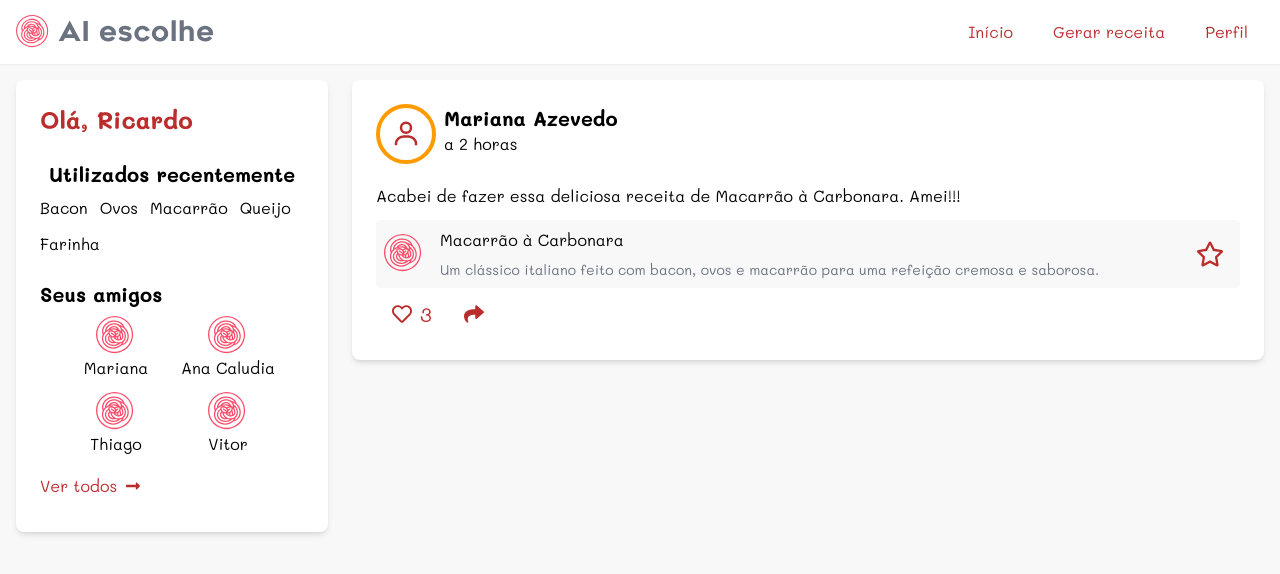
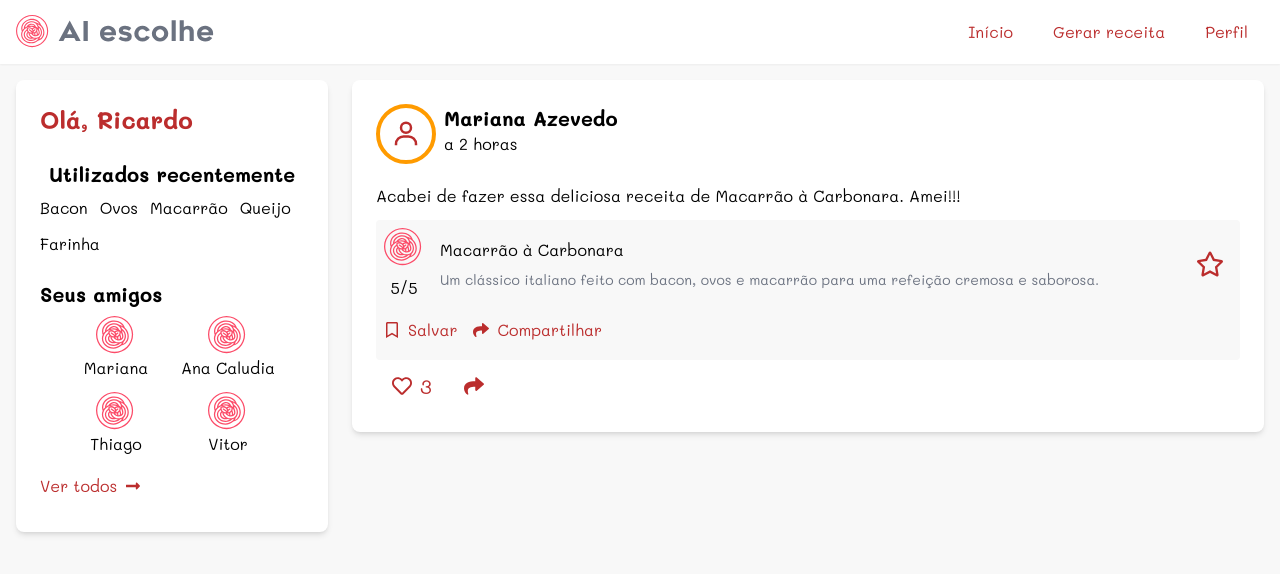
Before and after one commit to ricardorodriguespes17/ai-escolhe-web, a React (Vite) app: page /login in a window 1280 px wide. Both pictures are taken after a click on the button "Entrar". Shown: the top 574 px of the page. Built offline with nearby package versions, Linux system fonts and the light colour scheme.

Commit message:
refactor recipe card

```diff
--- a/src/components/Button.tsx
+++ b/src/components/Button.tsx
@@ -40,7 +40,7 @@ const Button = (props: ButtonProps) => {
     sizes[size],
     variants[variant],
     "flex items-center justify-center w-fit",
-    "rounded-md disabled:opacity-50",
+    "rounded-md disabled:opacity-50 *:cursor-pointer",
     "enabled:hover:brightness-125 transition-all",
     className,
   )
--- a/src/components/GeneratePageComponents/GeneratedRecipes.tsx
+++ b/src/components/GeneratePageComponents/GeneratedRecipes.tsx
@@ -42,10 +42,7 @@ const GeneratedRecipes = () => {
       {generatedRecipes.map(recipe => (
         <RecipeCard
           key={recipe.id}
-          title={recipe.name}
-          subTitle={recipe.description}
-          rating={4}
-          favorited={false}
+          recipe={recipe}
           onOpen={() => handleOpenRecipe(recipe)}
         />
       ))}
--- a/src/components/RecipeCard.tsx
+++ b/src/components/RecipeCard.tsx
@@ -1,36 +1,60 @@
+import { FaBookmark, FaRegBookmark, FaShare } from "react-icons/fa"
+import { RecipeType } from "../@types/RecipeTypes"
 import Logo from "../components/Logo"
+import Button from "./Button"
 import FavoriteButton from "./FavoriteButton"
+import { useState } from "react"
 
 type RecipeCardProps = {
   key?: string
-  title: string
-  subTitle: string
-  logoURL?: string
-  rating?: number
-  favorited: boolean
+  recipe: RecipeType
   onOpen?: () => void
 }
 
-const RecipeCard = ({ key, title, subTitle, rating, favorited, onOpen }: RecipeCardProps) => {
+const RecipeCard = ({ key, recipe, onOpen }: RecipeCardProps) => {
+  const [saved, setSaved] = useState(false)
+
   return (
-    <div className="flex items-center gap-4 w-full h-fit" key={key}>
+    <div className="flex flex-col gap-2">
+      <div className="flex items-center gap-4 w-full h-fit flex-1" key={key}>
         <div className="flex flex-col items-center gap-2 h-full w-fit">
           <Logo mini />
-        {rating && <p>{`${rating}/5`}</p>}
+          <p>{`5/5`}</p>
         </div>
 
         <div
           className="flex flex-col min-h-full flex-1 gap-2 cursor-pointer hover:opacity-85"
           onClick={onOpen}
         >
-        <p>{title}</p>
+          <p>{recipe.name}</p>
           <p className="text-secondaryText text-sm">
-          {subTitle}
+            {recipe.description}
           </p>
         </div>
 
         <div className="h-full">
-        <FavoriteButton favorited={favorited} />
+          <FavoriteButton favorited={false} />
+        </div>
+      </div>
+
+      <div className="flex gap-4">
+        <Button
+          variant="plain"
+          className="flex gap-2 p-0"
+          title="Salvar receita"
+          onClick={() => setSaved(!saved)}
+        >
+          {saved ? <FaBookmark /> : <FaRegBookmark />}
+          <label className="hidden sm:block">Salvar</label>
+        </Button>
+        <Button
+          variant="plain"
+          className="flex gap-2 p-0"
+          title="Compartilhar receita"
+        >
+          <FaShare />
+          <label className="hidden sm:block">Compartilhar</label>
+        </Button>
       </div>
     </div>
   )
--- a/src/pages/Home.tsx
+++ b/src/pages/Home.tsx
@@ -16,9 +16,16 @@ const HomePage = () => {
 
           <div className="bg-background-light p-2 rounded">
             <RecipeCard
-              title="Macarrão à Carbonara"
-              subTitle="Um clássico italiano feito com bacon, ovos e macarrão para uma refeição cremosa e saborosa."
-              favorited={false}
+              recipe={{
+                id: "1",
+                name: "Macarrão à Carbonara",
+                description: "Um clássico italiano feito com bacon, ovos e macarrão para uma refeição cremosa e saborosa.",
+                categories: [],
+                ingredients: [],
+                kitchenware: [],
+                preparationTime: 10,
+                steps: []
+              }}
             />
           </div>
         </FeedModelCard>
```
Lines whose indentation alone changed are shown as unchanged.
